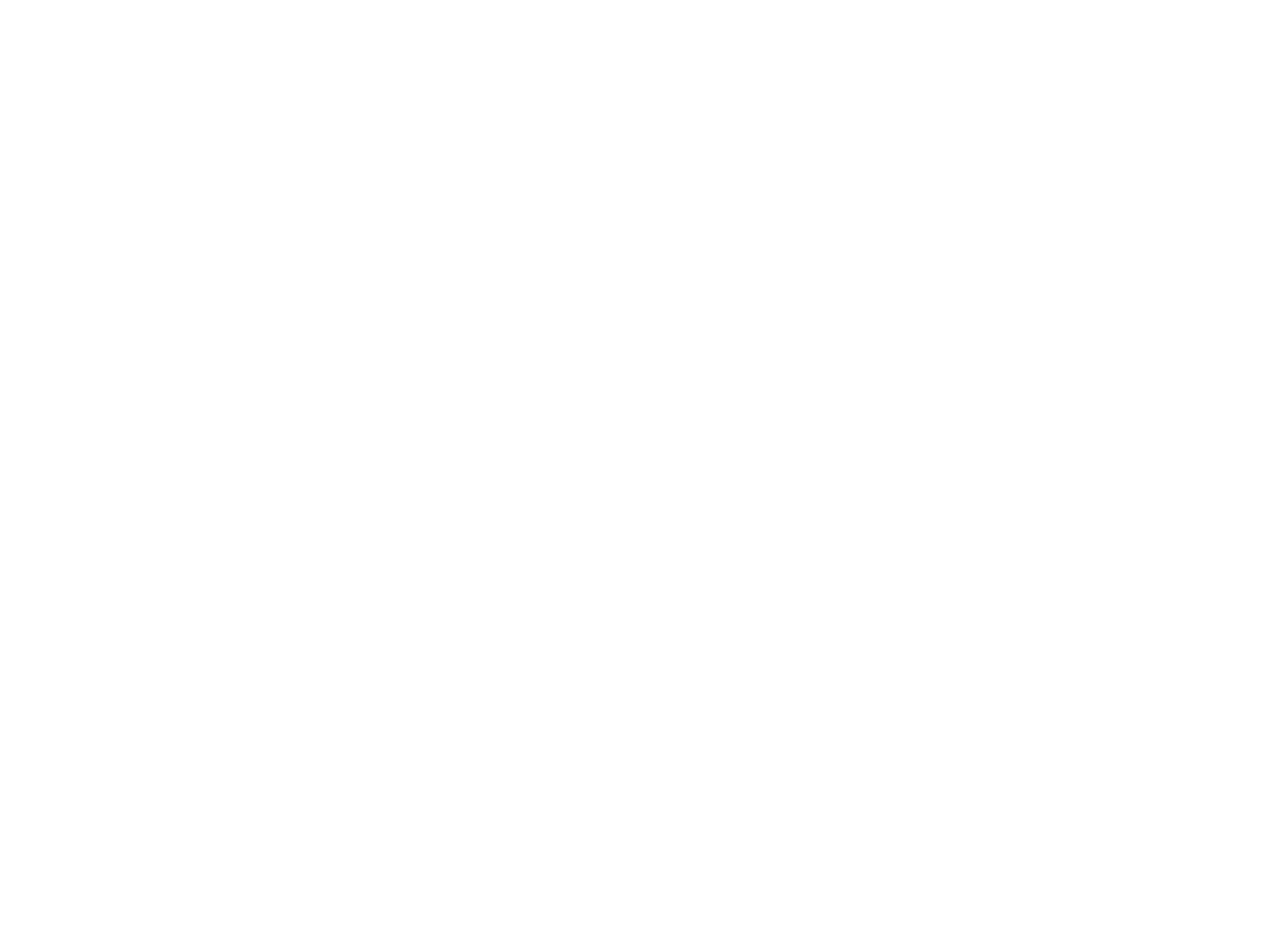
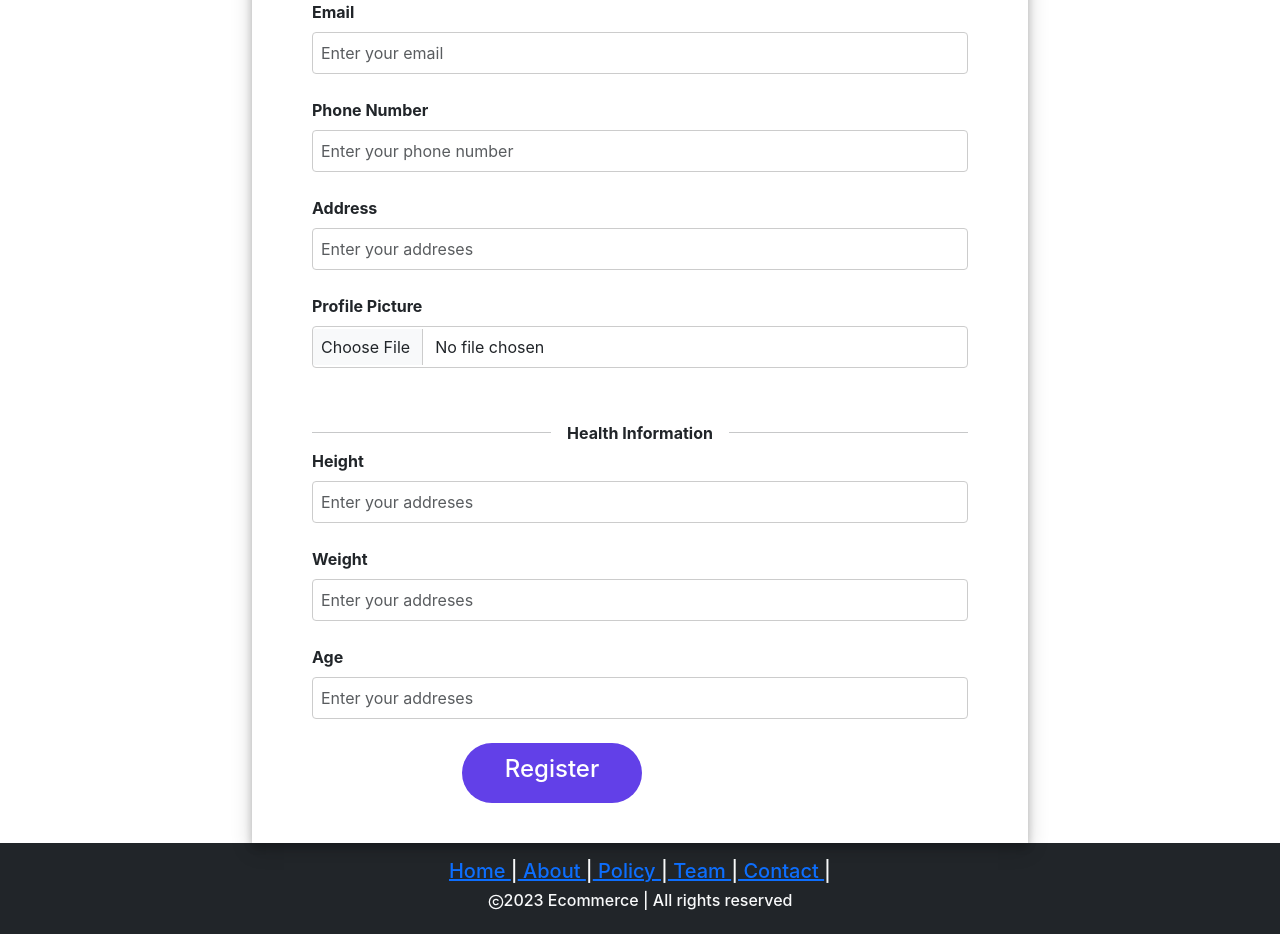
Before and after one commit to Accidentally-Coder/MeduCare, a React (Create React App) app: page /patient-register in a window 1280 px wide. Before the commit this address had no page. Shown: the part 1160-2094 px from the top of the page. Before the commit the page ends 800 px from the top, so only its background shows below. Built offline with nearby package versions, Linux system fonts and the light colour scheme.

Commit message:
fixed bug

```diff
--- a/src/App.js
+++ b/src/App.js
@@ -11,6 +11,7 @@
 import ForgotPassword from './pages/ForgotPassword';
 import Login from './pages/Login';
 import Notification from './pages/Notification';
+import PatientRegister from './pages/PatientRegister';
 import SignUp from './pages/SignUp';
 
 
@@ -28,6 +29,7 @@
         <Route path='/notification' element={<Notification />} />
         <Route path='/doctor-list' element={<DoctorList />} />
         <Route path='/doctor-register' element={<DoctorRegister />} />
+        <Route path='/patient-register' element={<PatientRegister />} />
       </Routes>
     </>
   );
--- a/src/css/DoctorRegistration.css
+++ b/src/css/DoctorRegistration.css
@@ -33,7 +33,7 @@
 }
 
 .btn-rd {
-  margin-left: 250px;
+  margin-left: 150px;
   background-color: #6240e8;
   width: 180px;
   height: 60px;
--- /dev/null
+++ b/src/pages/PatientRegister.js
@@ -0,0 +1,90 @@
+import React from 'react'
+import Layout from '../components/Layout'
+
+const PatientRegister = () => {
+  return (
+    <Layout>
+        <div class="row">
+                <div class="col">
+                    <img src="doctor.jpg" width={900} height={800} />
+                </div>
+                <div class="col">
+                    <div className="container">
+                        <div className='box'>
+                            <h1>Patient Registration</h1>
+                            <form>
+                                <div className="mt-4 mb-4">
+                                    <label htmlFor="name" className="form-label">
+                                        Full Name
+                                    </label>
+                                    <input type="text" className="form-control" id="name" placeholder="Enter your full name" />
+                                </div>
+
+                                <div className="mb-4">
+                                    <label htmlFor="email" className="form-label">
+                                        Email
+                                    </label>
+                                    <input type="email" className="form-control" id="email" placeholder="Enter your email" />
+                                </div>
+
+                                <div className="mb-4">
+                                    <label htmlFor="phone" className="form-label">
+                                        Phone Number
+                                    </label>
+                                    <input type="text" className="form-control" id="phone" placeholder="Enter your phone number" />
+                                </div>
+
+                                <div className="mb-4">
+                                    <label htmlFor="address" className="form-label">
+                                        Address
+                                    </label>
+                                    <input type="text" className="form-control" id="phone" placeholder="Enter your addreses" />
+                                </div>
+
+                                <div className="mb-4">
+                                    <label htmlFor="profilePicture" className="form-label">
+                                        Profile Picture
+                                    </label>
+                                    <input type="file" className="form-control" id="profilePicture" />
+                                </div>
+                                <div class="d-flex align-items-center mt-5">
+                                    <hr class="flex-grow-1"/>
+                                    <span class="mx-3"><b>Health Information</b></span>
+                                    <hr class="flex-grow-1"/>
+                                </div>
+
+
+                                <div className="mb-4">
+                                    <label htmlFor="address" className="form-label">
+                                        Height
+                                    </label>
+                                    <input type="text" className="form-control" id="phone" placeholder="Enter your addreses" />
+                                </div>
+
+                                <div className="mb-4">
+                                    <label htmlFor="address" className="form-label">
+                                        Weight
+                                    </label>
+                                    <input type="text" className="form-control" id="phone" placeholder="Enter your addreses" />
+                                </div>
+
+                                <div className="mb-4">
+                                    <label htmlFor="address" className="form-label">
+                                        Age
+                                    </label>
+                                    <input type="text" className="form-control" id="phone" placeholder="Enter your addreses" />
+                                </div>
+
+                                <button type="submit" className="btn btn-rd">
+                                    <h4>Register</h4>
+                                </button>
+                            </form>
+                        </div>
+                    </div>
+                </div>
+            </div>
+    </Layout>
+  )
+}
+
+export default PatientRegister
```
